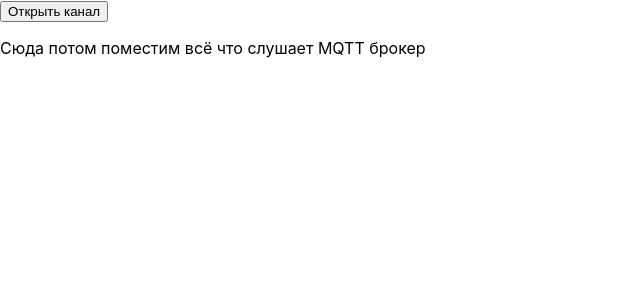
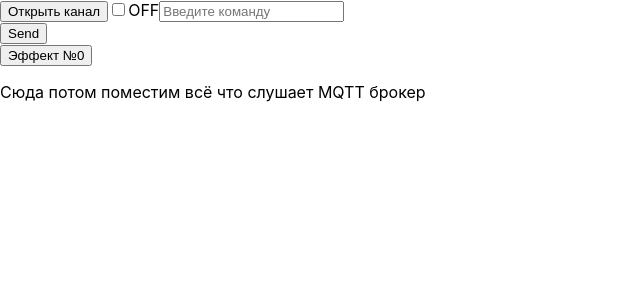
Before and after one commit to H8Misery/ledLampMqtt, a React (Create React App) app: page / in a window 1280 px wide. Shown: the top 300 px of the page, without its empty margins (0-640 px from the left). Built offline with nearby package versions, Linux system fonts and the light colour scheme.

Commit message:
constructor and replaced component from mainboard to app

```diff
--- a/src/App.js
+++ b/src/App.js
@@ -1,5 +1,7 @@
 import { useState } from 'react';
 import './styles/App.css';
+import { SwitchLamp, SendButton, SelectButton } from './Components/Commands';
+import MyInput from './Components/MyInput'
 // import MyButton from './Components/MyButton';
 
 import MainControlBoard from './MainControlBoard'
@@ -14,6 +16,9 @@ import MainControlBoard from './MainControlBoard'
 export default function App() {
 
   const [show, setShow] = useState(false);
+  const [title, setTitle] = useState(''); //хук для инпута и отправки кастомного сообщения
+  const [powerlamp, setPowerLamp] = useState(true); //хук для состояния лампы (вкл/выкл)
+  const [counter, setCounter] = useState(0); if (counter>50) {setCounter(0)};//меняем
 
   return (
     <>
@@ -27,6 +32,31 @@ export default function App() {
         </button>
         {show && <hr />}
         {show && <MainControlBoard />}
+          <SwitchLamp
+              // url={url}
+              // topic={topic}
+              disabled='true'
+              value={powerlamp ? 'P_ON' : 'P_OFF'}
+              onChange={() => setPowerLamp(!powerlamp)}
+              type='checkbox'
+              />{!powerlamp ? 'ON' : 'OFF'}
+          <MyInput
+              value={title}
+              onChange={e => setTitle(e.target.value)}
+              type="text"
+              placeholder="Введите команду"/>
+          <SendButton
+              // url={url}
+              // topic={topic}
+            // {...title==='' ? '' : 'disabled'}
+              value={title}>Send
+          </SendButton>
+          <SelectButton
+              // url={url}
+              // topic={topic}
+              onWheel={() => setCounter (counter+1)}
+              value={`EFF${counter}`}>{`Эффект №${counter}`}
+          </SelectButton>
           <div>
             <p>Сюда потом поместим всё что слушает MQTT брокер</p>
           </div>
--- a/src/Components/Commands.js
+++ b/src/Components/Commands.js
@@ -2,10 +2,10 @@ import { SendMessage } from "../ws/Publish"
 
 
 export const SwitchLamp = ({...props}) => {
-    const {url, topic, value, type, onChange}=props; //props
+    const {value, type, onChange}=props; //props
 
     const publish = () => {
-        SendMessage({url, topic, value});  //предаем только нужные пропсы
+        SendMessage({value});  //предаем только нужные пропсы
     }
     return (
     <>
@@ -19,9 +19,9 @@ export const SwitchLamp = ({...props}) => {
 }
 
 export const SendButton = ({children, ...props}) => {
-    const {url, topic, value}=props;
+    const {value}=props;
     const publish = () => {
-        SendMessage({url, topic, value}); //предаем только нужные пропсы [weqwerwqrqegsddogioasjgjisda]
+        SendMessage({value}); //предаем только нужные пропсы [weqwerwqrqegsddogioasjgjisda]
     }
     return (
         <>
@@ -37,10 +37,10 @@ export const SendButton = ({children, ...props}) => {
 }
 
 export const SelectButton = ({children, ...props}) => {
-    const {url, topic, value, onWheel}=props;
+    const {value, onWheel}=props;
 
     const publish = () => {
-        SendMessage({url, topic, value}); //предаем только нужные пропсы
+        SendMessage({value}); //предаем только нужные пропсы
     }
 
     return (
--- a/src/MainControlBoard.js
+++ b/src/MainControlBoard.js
@@ -1,38 +1,21 @@
 import { useState, useEffect } from 'react';
 // import { createConnection } from './ws/ConnectMqtt'; //old method
-import { SwitchLamp, SendButton, SelectButton } from './Components/Commands';
-import MyInput from './Components/MyInput'
 import { connector } from './ws/mqtt_socket'
 
 export default function SelectHost () {
     // const [serverUrl, setServerUrl] = useState('ws://localhost:9001/ws');
     const [url, setServerUrl] = useState('mqtt://localhost:9001/mqtt');//хук для хоста
     const [topic, setTopic] = useState('glamp');//хук для топика (куда подпишемся)
-    const [title, setTitle] = useState(''); //хук для инпута и отправки кастомного сообщения
-    const [powerlamp, setPowerLamp] = useState(true); //хук для состояния лампы (вкл/выкл)
-    const [counter, setCounter] = useState(0); if (counter>50) {setCounter(0)};
-
 
     useEffect(() => {//вызывается после монтирования компонента и каждый раз после изменения массива зависимостей
         // const connection = createConnection(url, topic); //объявили кастомный метод и отдаем серв + топик, который наследовали из App.js
         // connection.connect(); //не оч понимаю почему мы не можем сразу вызвать createConnection.connect()
-        connector.init(url, topic);
-        connector._connect();
+        // connector.init(url, topic);
+        connector.init(url, topic)
+        connector.sniff();
+        return () => { //это функция очистки которая вызывается перед следующим срабатыванием эффекта и последний раз после размонтирования компонента
 
-        // connector.init(topic);
-        // connector.subscribe(); //вылетает
-
-        // connector.init(topic);
-        connector.sniff(); //лагает, думаю это нужно в коннекторе вызывать
-        // connect._connect()
-        return () => { //это функция очистки которая вызывается перед следующим срабатыванием эффекта и последний раз после размонтирования компонента
-            // connection.disconnect();//
-        connector._disconnect(); //#2
-        // connector.init(topic);
-        // connector.publishMessage('PC WANT TO CONNECT');
-
-        // disconnection.disconnect();
-
+            connector.disconnect();
         };
     }, [url, topic]); //массив зависимостей
 //Ниже мы рендерим форму при монтировании объекта в App.js для того, чтобы выбрать нужный хост и топик
@@ -58,31 +41,6 @@ export default function SelectHost () {
                 <option value="glamp">Env</option>
                 <option value="LedLamp/LedLamp_...">Prod</option>
             </select>
-        <SwitchLamp
-            url={url}
-            topic={topic}
-            value={powerlamp ? 'P_ON' : 'P_OFF'}
-            onChange={() => setPowerLamp(!powerlamp)}
-            type="checkbox"
-            />{!powerlamp ? 'ON' : 'OFF'}
-        <MyInput
-            value={title}
-            onChange={e => setTitle(e.target.value)}
-            type="text"
-            placeholder="Введите команду"/>
-        <SendButton
-            url={url}
-            topic={topic}
-          // {...title==='' ? '' : 'disabled'}
-            value={title}>Send
-        </SendButton>
-        <SelectButton
-            url={url}
-            topic={topic}
-            onWheel={() => setCounter (counter+1)}
-            value={`EFF${counter}`}>{`Эффект №${counter}`}
-        </SelectButton>
-
     </div>
     )
 }
--- a/src/ws/mqtt_socket.js
+++ b/src/ws/mqtt_socket.js
@@ -1,14 +1,12 @@
 import mqtt from 'mqtt';
 
+class MqttConnector {
 
-
-  class MqttConnector {
-
-    init(url, topic) {
-        console.log(`Init have host: '${url}'\nTopic '${topic}'`)
+    constructor(url, topic) {
+        console.log(`Constructor have host: '${url}'\nand Topic '${topic}'`)
         this.url = url;
-        this.socket = null
         this.topic = topic
+        this.socket = null //обнуляем сокет по умолчанию, чтобы не плодить коннекты к хосту
         this.options = {
             // Clean session
             clean: true,
@@ -18,79 +16,68 @@ import mqtt from 'mqtt';
             // clientId: 'emqx_test',
             // username: 'emqx_test',
             // password: 'emqx_test',
-
           }
-        //   console.log(`Socket is ${this.socket}`)
     }
 
-    _connect() {
-        if(!this.socket) {
-            console.log(`Trying to connect ${this.url} ... `)
-            this.socket = mqtt.connect(this.url, this.options)
+    init(newUrl, newTopic) {
+        console.log(`init have host: '${newUrl}'\nand Topic '${newTopic}'`)
+        this.url=newUrl;
+        this.topic=newTopic;
+        this.socket = null //обнуляем сокет при изменении, чтобы не плодить коннекты к хосту
 
-            this.socket.on("connect", () => {
-                console.log(`✅ Connected to ${this.url}`)
-                this.subscribe();
-            this.socket.on("reconnect", () => {
-                console.log('RECONNECTING ... ... ...')
-            })
-            });
-            // this.socket.publish(this.topic, 'asd')
-
-            // this.socket.on("close", (err) => {
-            //     console.log("Disconnected");
-            //     console.log(err)
-            // });
-
-        } else {
-
-            }
-            // console.log(`Socket is ${this.socket.connected}`)
-        return (
-            this.socket
-            )
+        console.log(`init changed host: '${this.url}'\nand Topic '${this.topic}'`)
     }
 
-    subscribe() {//тестово вызываю сразу после коннекта
-        const socket = this._connect();
-        socket.subscribe(this.topic, { qos: 0 }, (err) => {
-            console.log(`✅ Subscribed to ${this.topic}`)
-                // if (!err) {
-                //     this.socket.publish(this.topic, `PC is connected to MQTT on ${this.topic}`)
-                // } else {
-                //     console.log(err)
-                // }
-
-        });
-        this.sniff();//если подписан - нюхаем топик V
-    }
     sniff() {//тестово сразу вызываю после подписки ^
         // this.subscribe();
         const socket = this._connect();
         socket.on("message", function (topic, received) {
-        console.log(`Received in mqtt_socket.connect \n MSG: ${received} \n TOPIC: ${topic}`);
+        console.log(`Received in sniffer: \n MSG: ${received} \n URL: ${this.url} \n TOPIC: ${topic}`);
         })
     }
-    _disconnect() {
-        console.log('Disconnection')
-        this.socket.end();
 
-        this.socket.on("end", () => {
-            console.log(`Disconnected from ${this.url}`)
-        });
-        // this.socket = null
+    _connect(){
+        if(!this.socket) {
+            console.log(`Trying to connect ${this.url} ... `)
+            this.socket = mqtt.connect(this.url, this.options);
+
+            this.socket.on("connect", () => {
+                console.log(`✅ Connected to ${this.url}`);
+
+            this.socket.subscribe(this.topic, { qos: 0 }, (err) => {
+                err ? console.log(err) : console.log(`✅ Subscribed to ${this.topic}`)
+                });
+            })
+
+            this.socket.on("end", () => {
+                console.log(`Disconnected from ${this.url}`)
+            });
+
+            this.socket.on("reconnect", () => {
+                console.log('RECONNECTING ... ... ...');
+            });
+            // this.socket.end();//потом придумаю как вызывать сокет энд, и окончательно избавиться от disconnect(); который вызываю при очистке в useEffect, в MainControlBoard
+        } return this.socket
+    }
+
+    disconnect() {
+        // const socket = this._connect();
+        console.log('Disconnection...')
+        const socket = this._connect();
+        socket.end();
+        this.socket.on("close", (err) => {
+            err ? console.log(err) : console.log('Closing connection')
+            });
+
     }
     publishMessage(message) {
         const socket = this._connect();
         socket.publish(this.topic, message, { qos: 0, retain: false }, function (err) {
-            if (err) {
-            console.log(this.topic)
-            console.log(message)
-            console.log(err)
-            }
+            err ? console.log(err) : console.log('Published')
         });
+
     }
 
+
 }
-
-export const connector = new MqttConnector();
+export const connector = new MqttConnector('mqtt://localhost:9001/mqtt', 'glamp');
```
